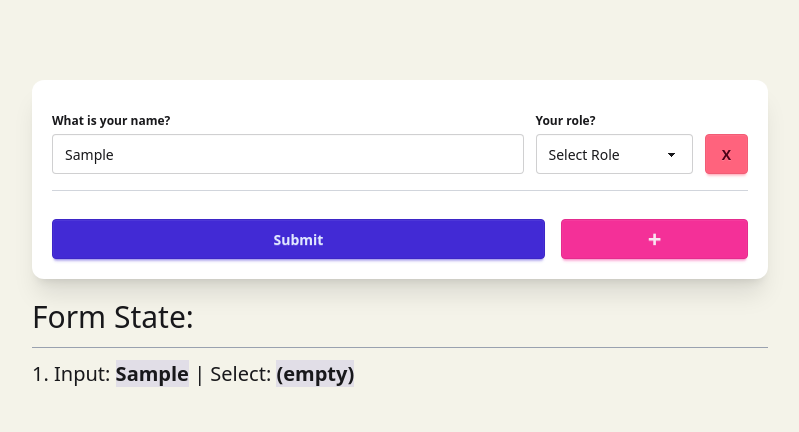
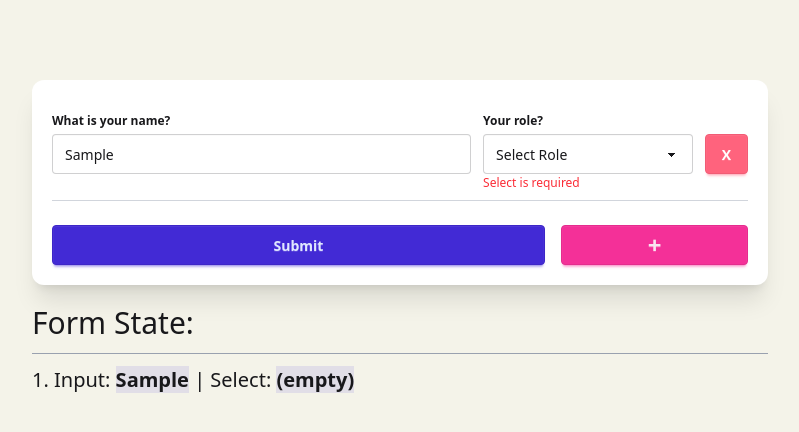
Before and after one commit to AskatAsh/Dynamic-Form, a React (Vite) app: page / in a window 1280 px wide. Both pictures are taken after typing "Sample" into the empty fields and a click on the button "Submit". Shown: the top 432 px of the page, without its empty margins (240-1039 px from the left). Built offline with nearby package versions, Linux system fonts and the light colour scheme.

Commit message:
handled error using error state in handlesubmit with map and some array method and showed in UI

```diff
--- a/src/App.jsx
+++ b/src/App.jsx
@@ -29,16 +29,27 @@ function DynamicForm() {
 
   // delete field handler
   const deleteField = (index) => {
-    console.log(index);
     const updateFormData = [...formData];
     updateFormData.splice(index, 1);
-    console.log("After", updateFormData);
     setFormData(updateFormData);
   };
 
   const handleSubmit = (e) => {
     e.preventDefault();
-    console.log("Before", formData);
+
+    const newErrors = formData.map((item) => {
+      const inputError = item.input === "" ? "Input is required" : "";
+      const selectError = item.select === "" ? "Select is required" : "";
+      return { input: inputError, select: selectError };
+    });
+
+    setErrors(newErrors);
+
+    // check if there is any errors
+    const hasErrors = newErrors.some((item) => item.input || item.select);
+    if (!hasErrors) {
+      setSubmittedData(formData);
+    }
   };
 
   return (
@@ -52,11 +63,11 @@ function DynamicForm() {
           {/* dynamicaly render input and select */}
           {formData.map((field, index) => (
             <div
-              className="flex items-end gap-3 mb-3 pb-3 border-b border-gray-300"
+              className="flex items-center gap-3 mb-2 pb-1 border-b border-gray-300"
               key={index}
             >
               {/* text input */}
-              <fieldset className="fieldset flex-3">
+              <fieldset className="fieldset flex-2">
                 <div>
                   <legend className="fieldset-legend">
                     What is your name?
@@ -68,6 +79,13 @@ function DynamicForm() {
                     value={field.input}
                     onChange={(e) => handleInputChange(e.target.value, index)}
                   />
+                  {errors[index]?.input ? (
+                    <span className="text-xs text-red-500">
+                      {errors[index].input}
+                    </span>
+                  ) : (
+                    <p className="invisible">_</p>
+                  )}
                 </div>
               </fieldset>
 
@@ -93,13 +111,20 @@ function DynamicForm() {
                     <option value="Junior Developer">Junior Developer</option>
                     <option value="Senior Developer">Senior Developer</option>
                   </select>
+                  {errors[index]?.select ? (
+                    <span className="text-xs text-red-500">
+                      {errors[index].select}
+                    </span>
+                  ) : (
+                    <p className="invisible">_</p>
+                  )}
                 </div>
               </fieldset>
 
               {/* delete field button */}
               <button
                 title="Delete this input field"
-                className="btn btn-error mb-1"
+                className="btn btn-error mt-3 text-white"
                 onClick={() => deleteField(index)}
               >
                 X
```
